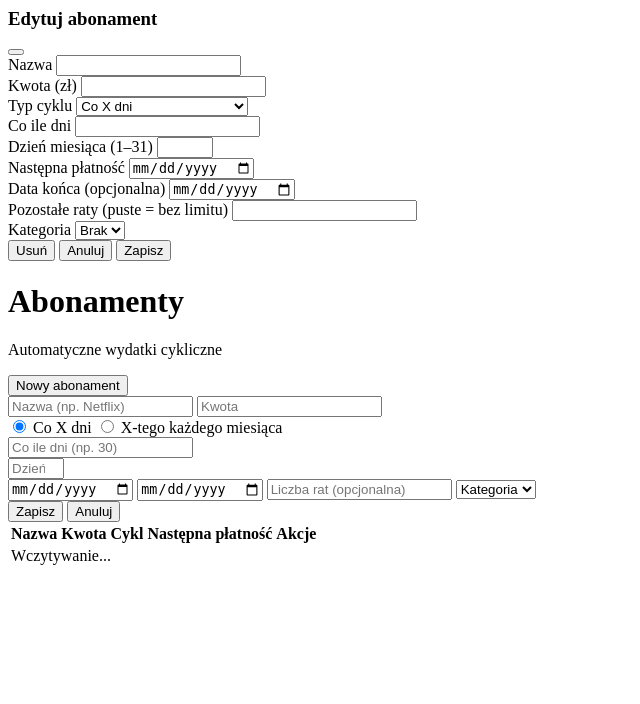
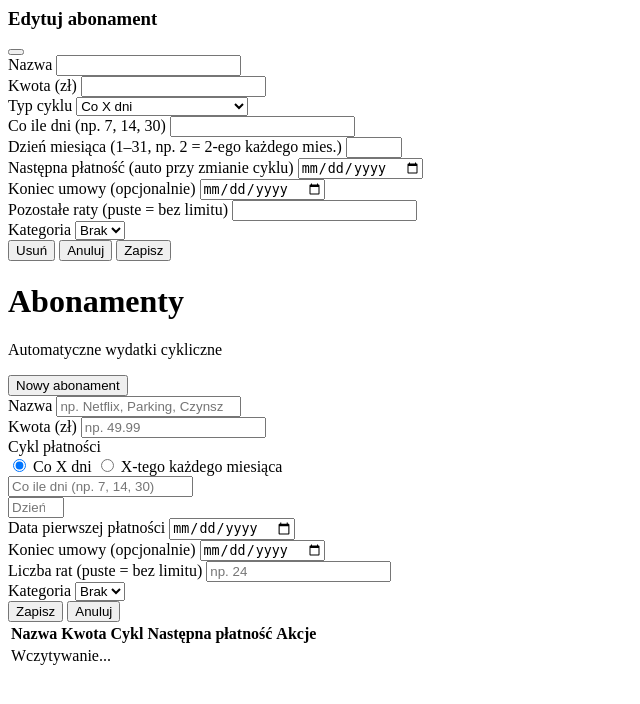
Before and after one commit to bendyz/wydatki2, a FastAPI app: template templates/views/subscriptions.html in a window 1280 px wide. Shown: the top 704 px of the page, without its empty margins (0-640 px from the left). Run offline with FastAPI, Linux system fonts and the light colour scheme; the template is opened without the code that fills it, so the values that code supplies are empty.

Commit message:
fix abonamenty: validator tylko na Create, cache-busting JS, lepsze etykiety pól
- SubscriptionResponse nie dziedziczy już check_frequency_or_day — pozwala
  na frequency_days=30 (placeholder) + billing_day_of_month jednocześnie w DB
- Cache-busting app.js przez mtime pliku (?v=...) — przeglądarka zawsze
  pobiera nową wersję po restarcie serwera
- Formularz dodawania: labele dla wszystkich pól, czytelne placeholdery
- Modal edycji: podpisy przy datach, hint o auto-przeliczaniu

Co-Authored-By: Claude Sonnet 4.6 <noreply@anthropic.com>

```diff
--- a/app/main.py
+++ b/app/main.py
@@ -2,6 +2,7 @@ from contextlib import asynccontextmanager
 from pathlib import Path
 
 from fastapi import FastAPI, Request
+import os
 from fastapi.middleware.cors import CORSMiddleware
 from fastapi.responses import HTMLResponse, RedirectResponse
 from fastapi.staticfiles import StaticFiles
@@ -47,6 +48,7 @@ app.mount("/static", StaticFiles(directory="static"), name="static")
 
 # Setup Jinja2 templates
 templates = Jinja2Templates(directory="templates")
+templates.env.globals["js_version"] = str(int(os.path.getmtime("static/js/app.js")))
 
 # CORS — domeny konfigurowane w data/config/config.yaml (klucz allowed_origins)
 app.add_middleware(
--- a/templates/base.html
+++ b/templates/base.html
@@ -167,7 +167,7 @@
       <p id="tag-dropdown-empty" class="hidden text-xs text-gray-400 italic">Brak tagów</p>
     </div>
 
-    <script src="{{ url_for('static', path='js/app.js') }}"></script>
+    <script src="{{ url_for('static', path='js/app.js') }}?v={{ js_version }}"></script>
     {% block scripts %}{% endblock %}
 </body>
 </html>
--- a/templates/views/subscriptions.html
+++ b/templates/views/subscriptions.html
@@ -29,26 +29,26 @@
             </div>
           </div>
           <div id="sub-modal-days-row">
-            <label class="block text-xs font-medium text-gray-500 mb-1">Co ile dni</label>
+            <label class="block text-xs font-medium text-gray-500 mb-1">Co ile dni (np. 7, 14, 30)</label>
             <input id="sub-modal-frequency" type="number" min="1" onchange="subModalFrequencyChanged()" class="w-full border border-gray-300 rounded-lg px-3 py-2 text-sm focus:outline-none focus:ring-2 focus:ring-primary" />
           </div>
           <div id="sub-modal-monthly-row" class="hidden">
-            <label class="block text-xs font-medium text-gray-500 mb-1">Dzień miesiąca (1–31)</label>
+            <label class="block text-xs font-medium text-gray-500 mb-1">Dzień miesiąca (1–31, np. 2 = 2-ego każdego mies.)</label>
             <input id="sub-modal-billing-day" type="number" min="1" max="31" onchange="subModalBillingDayChanged()" class="w-full border border-gray-300 rounded-lg px-3 py-2 text-sm focus:outline-none focus:ring-2 focus:ring-primary" />
           </div>
           <div class="grid grid-cols-2 gap-3">
             <div>
-              <label class="block text-xs font-medium text-gray-500 mb-1">Następna płatność</label>
+              <label class="block text-xs font-medium text-gray-500 mb-1">Następna płatność <span class="text-gray-400 font-normal">(auto przy zmianie cyklu)</span></label>
               <input id="sub-modal-next" type="date" class="w-full border border-gray-300 rounded-lg px-3 py-2 text-sm focus:outline-none focus:ring-2 focus:ring-primary" />
             </div>
             <div>
-              <label class="block text-xs font-medium text-gray-500 mb-1">Data końca (opcjonalna)</label>
+              <label class="block text-xs font-medium text-gray-500 mb-1">Koniec umowy <span class="text-gray-400 font-normal">(opcjonalnie)</span></label>
               <input id="sub-modal-end" type="date" class="w-full border border-gray-300 rounded-lg px-3 py-2 text-sm focus:outline-none focus:ring-2 focus:ring-primary" />
             </div>
           </div>
           <div class="grid grid-cols-2 gap-3">
             <div>
-              <label class="block text-xs font-medium text-gray-500 mb-1">Pozostałe raty (puste = bez limitu)</label>
+              <label class="block text-xs font-medium text-gray-500 mb-1">Pozostałe raty <span class="text-gray-400 font-normal">(puste = bez limitu)</span></label>
               <input id="sub-modal-installments" type="number" min="1" class="w-full border border-gray-300 rounded-lg px-3 py-2 text-sm focus:outline-none focus:ring-2 focus:ring-primary" />
             </div>
             <div>
@@ -87,30 +87,49 @@
 
   <div id="add-subscription-form" class="hidden bg-white rounded-lg shadow p-4 md:p-6 mb-6">
     <div class="grid grid-cols-1 md:grid-cols-2 gap-4">
-      <input type="text" id="sub-name" class="border rounded-md px-3 py-2" placeholder="Nazwa (np. Netflix)" />
-      <input type="number" step="0.01" id="sub-amount" class="border rounded-md px-3 py-2" placeholder="Kwota" />
+      <div>
+        <label class="block text-xs font-medium text-gray-500 mb-1">Nazwa</label>
+        <input type="text" id="sub-name" class="border rounded-md px-3 py-2 w-full" placeholder="np. Netflix, Parking, Czynsz" />
+      </div>
+      <div>
+        <label class="block text-xs font-medium text-gray-500 mb-1">Kwota (zł)</label>
+        <input type="number" step="0.01" id="sub-amount" class="border rounded-md px-3 py-2 w-full" placeholder="np. 49.99" />
+      </div>
       <div class="md:col-span-2">
-        <div class="flex gap-2 mb-2">
-          <label class="flex items-center gap-1 text-sm cursor-pointer">
+        <label class="block text-xs font-medium text-gray-500 mb-1">Cykl płatności</label>
+        <div class="flex gap-4 mb-2">
+          <label class="flex items-center gap-1.5 text-sm cursor-pointer">
             <input type="radio" name="sub-mode" value="days" checked onchange="subAddModeChanged()" /> Co X dni
           </label>
-          <label class="flex items-center gap-1 text-sm cursor-pointer">
+          <label class="flex items-center gap-1.5 text-sm cursor-pointer">
             <input type="radio" name="sub-mode" value="monthly" onchange="subAddModeChanged()" /> X-tego każdego miesiąca
           </label>
         </div>
         <div id="sub-add-days-row">
-          <input type="number" id="sub-frequency" class="border rounded-md px-3 py-2 w-full" placeholder="Co ile dni (np. 30)" />
+          <input type="number" id="sub-frequency" class="border rounded-md px-3 py-2 w-full" placeholder="Co ile dni (np. 7, 14, 30)" />
         </div>
         <div id="sub-add-monthly-row" class="hidden">
-          <input type="number" id="sub-billing-day" min="1" max="31" class="border rounded-md px-3 py-2 w-full" placeholder="Dzień miesiąca (np. 2)" />
+          <input type="number" id="sub-billing-day" min="1" max="31" class="border rounded-md px-3 py-2 w-full" placeholder="Dzień miesiąca (np. 2 = 2-ego każdego mies.)" />
         </div>
       </div>
-      <input type="date" id="sub-start" class="border rounded-md px-3 py-2" placeholder="Data startu / pierwsza płatność" />
-      <input type="date" id="sub-end" class="border rounded-md px-3 py-2" placeholder="Data końca (opcjonalna)" />
-      <input type="number" id="sub-installments" class="border rounded-md px-3 py-2" placeholder="Liczba rat (opcjonalna)" />
-      <select id="sub-category" class="border rounded-md px-3 py-2">
-        <option value="">Kategoria</option>
-      </select>
+      <div>
+        <label class="block text-xs font-medium text-gray-500 mb-1">Data pierwszej płatności</label>
+        <input type="date" id="sub-start" class="border rounded-md px-3 py-2 w-full" />
+      </div>
+      <div>
+        <label class="block text-xs font-medium text-gray-500 mb-1">Koniec umowy <span class="text-gray-400 font-normal">(opcjonalnie)</span></label>
+        <input type="date" id="sub-end" class="border rounded-md px-3 py-2 w-full" />
+      </div>
+      <div>
+        <label class="block text-xs font-medium text-gray-500 mb-1">Liczba rat <span class="text-gray-400 font-normal">(puste = bez limitu)</span></label>
+        <input type="number" id="sub-installments" class="border rounded-md px-3 py-2 w-full" placeholder="np. 24" />
+      </div>
+      <div>
+        <label class="block text-xs font-medium text-gray-500 mb-1">Kategoria</label>
+        <select id="sub-category" class="border rounded-md px-3 py-2 w-full">
+          <option value="">Brak</option>
+        </select>
+      </div>
     </div>
     <div class="mt-4 flex flex-col sm:flex-row gap-2">
       <button onclick="addSubscription()" class="bg-success text-white px-4 py-2 rounded-md hover:bg-green-700 w-full sm:w-auto">Zapisz</button>
```
Also changed, not shown: app/schemas/subscription.py (+3 -8 lines).
